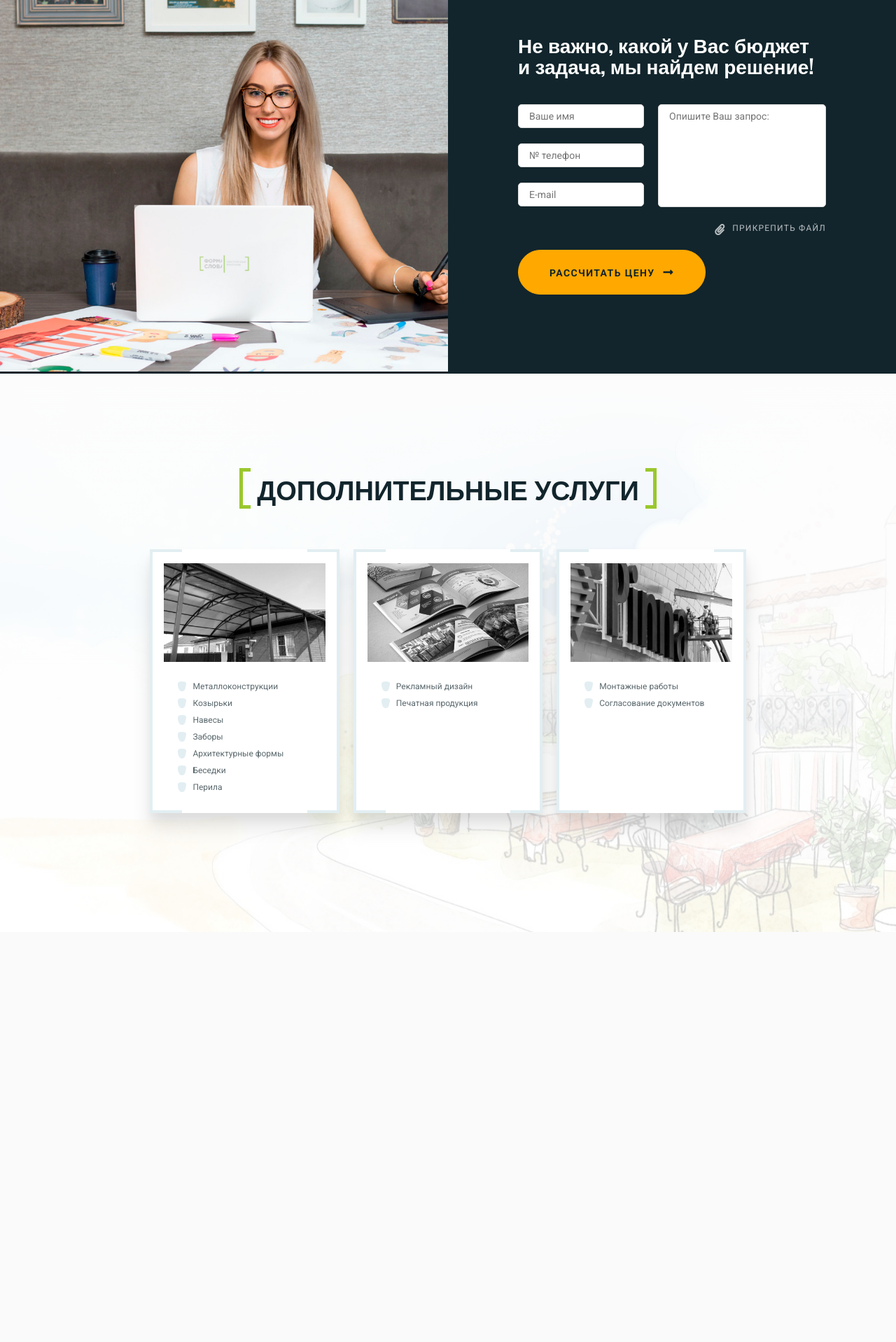
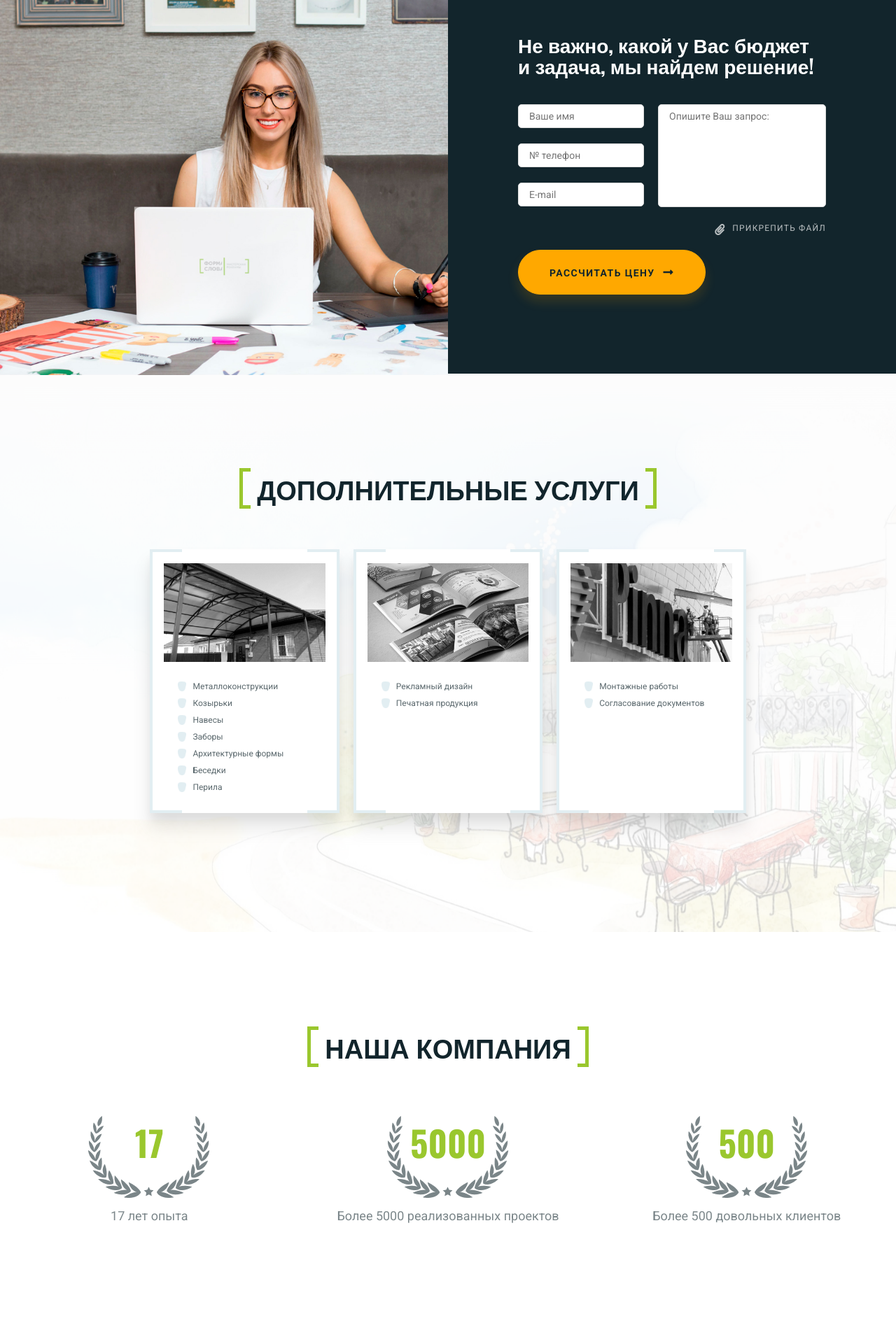
Before and after one commit to TeIxeTawre/forma-slova, a PHP site: page / in a window 1280 px wide. Shown: the part 2459-4377 px from the top of the page at 70% size. Before the commit the page ends 3791 px from the top, so only its background shows below. Run offline with PHP 8.4, Linux system fonts and the light colour scheme; some libraries are stand-ins or nearby versions.

Commit message:
add footer

```diff
--- a/index.html
+++ b/index.html
@@ -166,7 +166,7 @@
 		<section class="section services">
 				<h2 class="h2">Наши услуги</h2>
 				<!-- /.h2 -->
-				<div class="container-services">
+				<div class="container-ad">
 					<div class="card-pair">
 						<a href="#" class="card">
 							<div class="card__img">
@@ -324,7 +324,7 @@
 					</div>
 					<!-- /.card-pair -->
 				</div>
-				<!-- /.container-services -->
+				<!-- /.container-ad -->
 		</section>
 		<!-- /.section services -->
 
@@ -472,6 +472,32 @@
 	</div>
 	<!-- /.container-header -->
 
+	<footer class="footer section">
+		<h2 class="h2">
+			Наша компания
+		</h2>
+		<!-- /.h2 -->
+		<div class="container-header">
+			<div class="container-ad">
+				<div class="company-item">
+					<h3 class="h3">17</h3>
+					<p class="description">17 лет опыта</p>
+				</div>
+				<div class="company-item">
+					<h3 class="h3">5000</h3>
+					<p class="description">Более 5000 реализованных проектов</p>
+				</div>
+				<div class="company-item">
+					<h3 class="h3">500</h3>
+					<p class="description">Более 500 довольных клиентов</p>
+				</div>
+			</div>
+			<!-- /.container-ad -->
+		</div>
+		<!-- /.container-header -->
+	</footer>
+	<!-- /.footer -->
+
 	<!-- JavaScript and his libraries -->
 	<script src="js/jquery-3.4.1.min.js"></script>
 	<script src="js/owl.carousel.min.js"></script>
--- a/sass/_defualt-styles.sass
+++ b/sass/_defualt-styles.sass
@@ -25,13 +25,6 @@ h2, .h2, h3, .h3, h4, .h4, p
  width: 100%
  max-width: 1206px
  display: flex
- margin: 0 auto
-
-.container-services
- width: 100%
- max-width: 1820px
- display: flex
- justify-content: center
  margin: 0 auto
 
 .section, section
@@ -71,6 +64,7 @@ h2, .h2
 
 .btn-orange
  background-color: $orange
+ box-shadow: 0px 10px 16px rgba(255, 168, 0, 0.16), 0px 4px 6px rgba(0, 0, 0, 0.06)
  border: 1px solid $orange
  transition: color .3s ease-in-out, box-shadow .3s ease-in-out
  &:hover
--- a/sass/_footer.sass
+++ b/sass/_footer.sass
@@ -0,0 +1,28 @@
+footer, .footer
+ display: flex
+ flex-direction: column
+ align-items: center
+ .company-item
+  width: 100%
+  max-width: 400px
+  display: flex
+  flex-direction: column
+  align-items: center
+  margin: 0 30px
+  margin-top: 70px
+  background: url(../img/deco.png) no-repeat center top
+  h3, .h3
+   font-family: 'Oswald', sans-serif
+   font-weight: bold
+   font-size: 50px
+   line-height: 74px
+   text-align: center
+   text-transform: uppercase
+   margin-bottom: 58px
+   color: $green
+  .description
+   font-size: 18px
+   line-height: 21px
+   text-align: center
+   color: #5B696D
+   opacity: 0.8
--- a/sass/_header.sass
+++ b/sass/_header.sass
@@ -22,7 +22,6 @@
    line-height: 16px
    letter-spacing: 0.1em
    text-transform: uppercase
-   box-shadow: 0px 10px 16px rgba(255, 168, 0, 0.16), 0px 4px 6px rgba(0, 0, 0, 0.06)
    span
     font-weight: 900
     font-size: 16px
--- a/sass/_media.sass
+++ b/sass/_media.sass
@@ -47,9 +47,9 @@
     padding: 0.8rem 1.5rem
 
 @media (max-width: 1256px)
- .container-services
-  flex-wrap: wrap
-
+ .services
+  .container-ad
+   flex-direction: column
  .card-pair
   width: 100%
   justify-content: center
@@ -70,6 +70,8 @@
     padding: 5rem 15rem
    &-one
     display: none
+ .part
+  justify-content: center
 
  .container-ad
   flex-direction: column
--- a/sass/_sections.sass
+++ b/sass/_sections.sass
@@ -96,6 +96,7 @@
    width: 50%
    img
     width: 100%
+    height: 100.5%
 
   &-two
    width: 50%
```
Also changed, not shown: css/styles.css, 1 other file.
